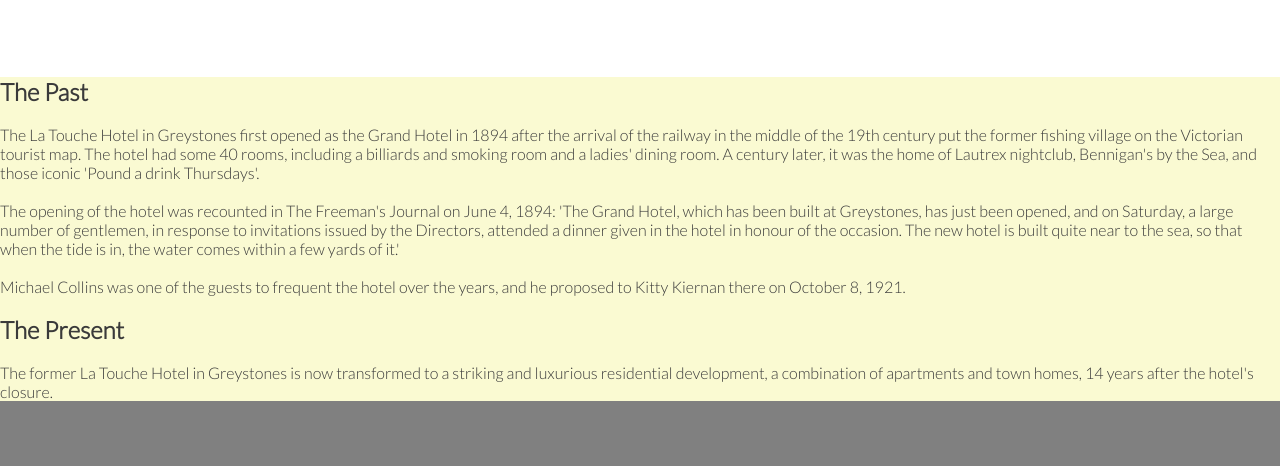
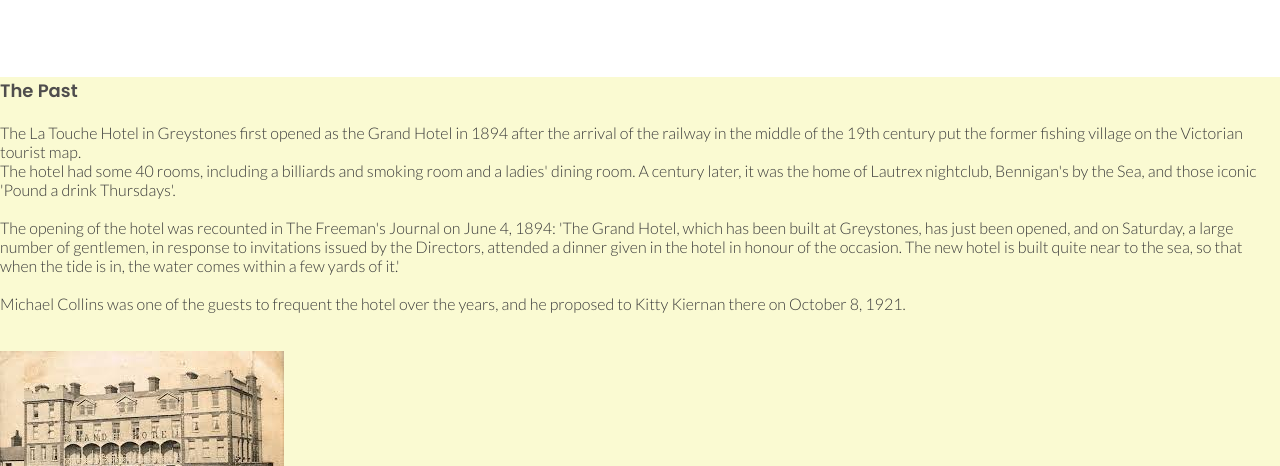
Before and after one commit to lauramayfox/practicespace, a plain HTML site: page index.html in a window 1280 px wide. Shown: the part 802-1268 px from the top of the page. Drawn offline with Linux system fonts and the light colour scheme.

Commit message:
added main

```diff
--- a/assets/css/style.css
+++ b/assets/css/style.css
@@ -93,6 +93,7 @@ nav {
     width: 100vw;
     height: 100vh;
 
+
     /* Flexbox  */
     display: flex;
     justify-content: center;
@@ -120,6 +121,7 @@ nav {
      background-attachment: fixed;
 
 
+
 }
 
 .hero h1 {
@@ -134,12 +136,27 @@ nav {
 main {
     /* Make main element take up any surplus space to push footer down */
     flex: 1 0 auto;
-    margin-top: 47px;
     background-color: lightgoldenrodyellow;
 
 
 
+
 }
+
+main h2 {
+
+    font-size: 18px;
+    color: rgb(79, 77, 77);
+    text-transform: capitalize;
+    font-weight:500;
+    font-family: 'Poppins';
+    position:relative;
+
+
+}
+
+
+
 
 /* Footer */
 footer {
--- a/index.html
+++ b/index.html
@@ -53,8 +53,8 @@
             <h2>The Past</h2><br>
         <p>The La Touche Hotel in Greystones first opened as the Grand Hotel in 1894
             after the arrival of the railway in the middle of the 19th century put the
-            former fishing village on the Victorian tourist map. The hotel had some 40
-            rooms, including a billiards and smoking room and a ladies' dining room.
+            former fishing village on the Victorian tourist map. <br>
+            The hotel had some 40 rooms, including a billiards and smoking room and a ladies' dining room.
             A century later, it was the home of Lautrex nightclub, Bennigan's by the Sea,
             and those iconic 'Pound a drink Thursdays'.
             </p><br>
@@ -66,16 +66,23 @@
             water comes within a few yards of it.'</p><br>
             <p>Michael Collins was one of the guests to frequent the hotel over the years,
                 and he proposed to Kitty Kiernan there on October 8, 1921.</p><br>
-
+                <br>
+                </div>
+                <div class="old">
+                <img src = "assets/images/IMG_0523.JPG" alt = "La Touche Hotel old image">
                 </div>
                 </section>
+                <br>
+
                 <section class="present">
                 <div class="history">
             <h2>The Present</h2><br>
             <p>The former La Touche Hotel in Greystones is now transformed to a striking and
                 luxurious residential development, a combination of apartments and town homes,
-            14 years after the hotel's closure.</p>
+            14 years after the hotel's closure.</p> <br>
+            <br>
                 </div>
+
 
     </div>
     </section>
```
Also changed, not shown: assets/images/modernlatouche.webp (added).
